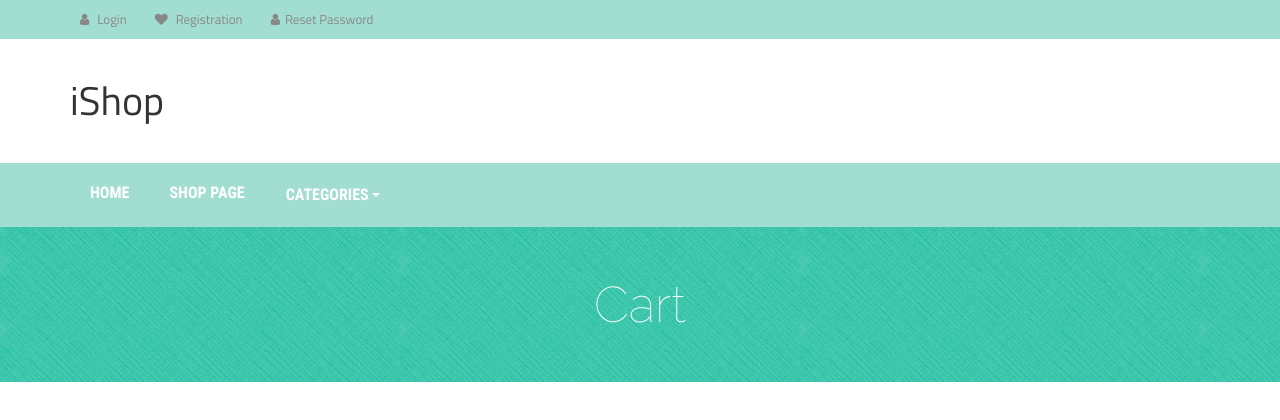
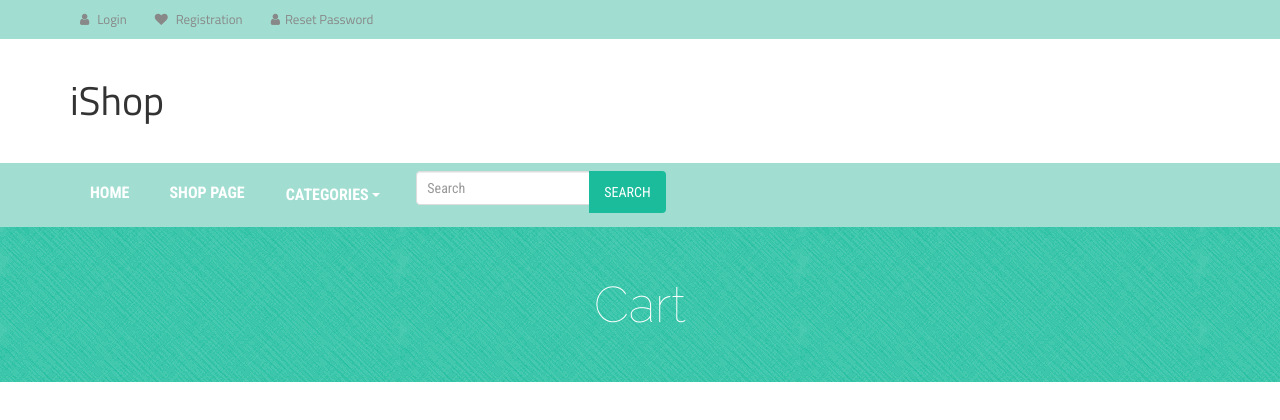
Before and after one commit to SergeyV1993/django_shop, a Django app: page /cart/ in a window 1280 px wide. Shown: the top 420 px of the page. Run offline with Django 3.2, Linux system fonts and the light colour scheme; data that the repository does not hold is empty; parts of the project's set-up code (start-up, migrations or seed data) failed here and were passed over; some libraries are stand-ins or nearby versions.

Commit message:
add app search

```diff
--- a/project/settings.py
+++ b/project/settings.py
@@ -49,6 +49,7 @@ INSTALLED_APPS = [
     'account',
     'login',
     'discount',
+    'search',
 ]
 
 MIDDLEWARE = [
--- a/project/urls.py
+++ b/project/urls.py
@@ -30,6 +30,7 @@ urlpatterns = [
     re_path('', include('account.urls')),
     re_path('', include('login.urls')),
     re_path('', include('discount.urls')),
+    re_path('', include('search.urls')),
 
     re_path(r'^logout/$', LogoutView.as_view(next_page='shop'), name='logout'),
 
--- /dev/null
+++ b/search/urls.py
@@ -0,0 +1,23 @@
+"""project URL Configuration
+
+The `urlpatterns` list routes URLs to views. For more information please see:
+    https://docs.djangoproject.com/en/2.0/topics/http/urls/
+Examples:
+Function views
+    1. Add an import:  from my_app import views
+    2. Add a URL to urlpatterns:  path('', views.home, name='home')
+Class-based views
+    1. Add an import:  from other_app.views import Home
+    2. Add a URL to urlpatterns:  path('', Home.as_view(), name='home')
+Including another URLconf
+    1. Import the include() function: from django.urls import include, path
+    2. Add a URL to urlpatterns:  path('blog/', include('blog.urls'))
+"""
+from django.urls import re_path
+from .views import *
+from django.views.decorators.csrf import csrf_exempt
+
+
+urlpatterns = [
+    re_path(r'^search/$', csrf_exempt(SearchView.as_view()), name='search'),
+]
--- a/templates/base.html
+++ b/templates/base.html
@@ -152,6 +152,17 @@
                             </div>
                         </li>
                     </ul>
+
+                    <form action="{% url 'search' %}" class="navbar-form navbar-left" method="post">
+                             {% csrf_token %}
+                        <div class="input-group">
+                            <input id="search" name="search" type="text" class="form-control" placeholder="Search">
+                            <span class="input-group-btn">
+                                <button type="submit" class="btn btn-default">Search</button>
+                            </span>
+                        </div>
+                    </form>
+
                 </div>
             </div>
         </div>
--- /dev/null
+++ b/templates/shop/search.html
@@ -0,0 +1,6 @@
+{% extends 'base.html' %}
+    {% block content %}
+        <div class="single-product-area">
+            <h2 class="text-center">Товаров по запросу не найдено</h2>
+        </div>
+    {% endblock %}
```
Also changed, not shown: search/views.py (added, +21 -0 lines), search/__init__.py (added).
